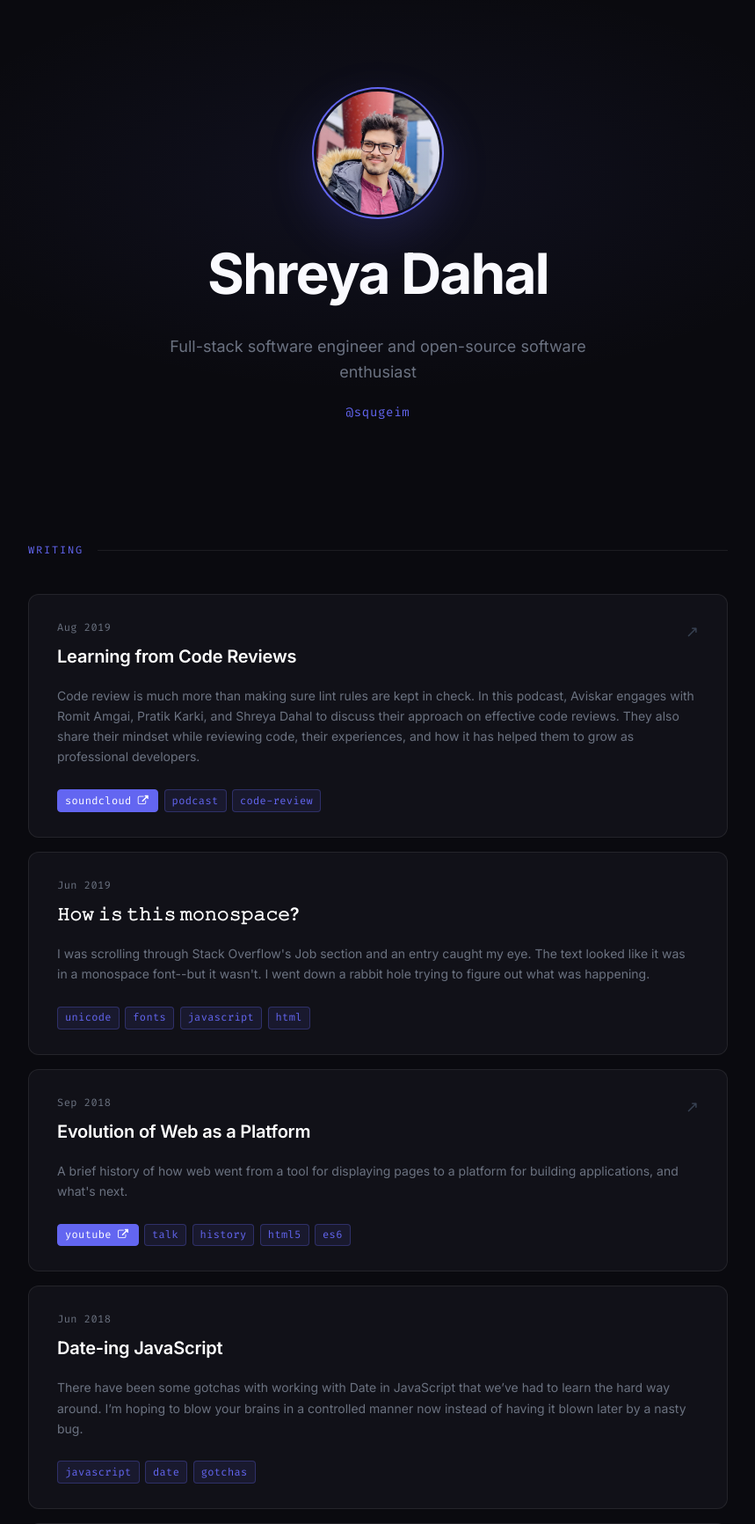
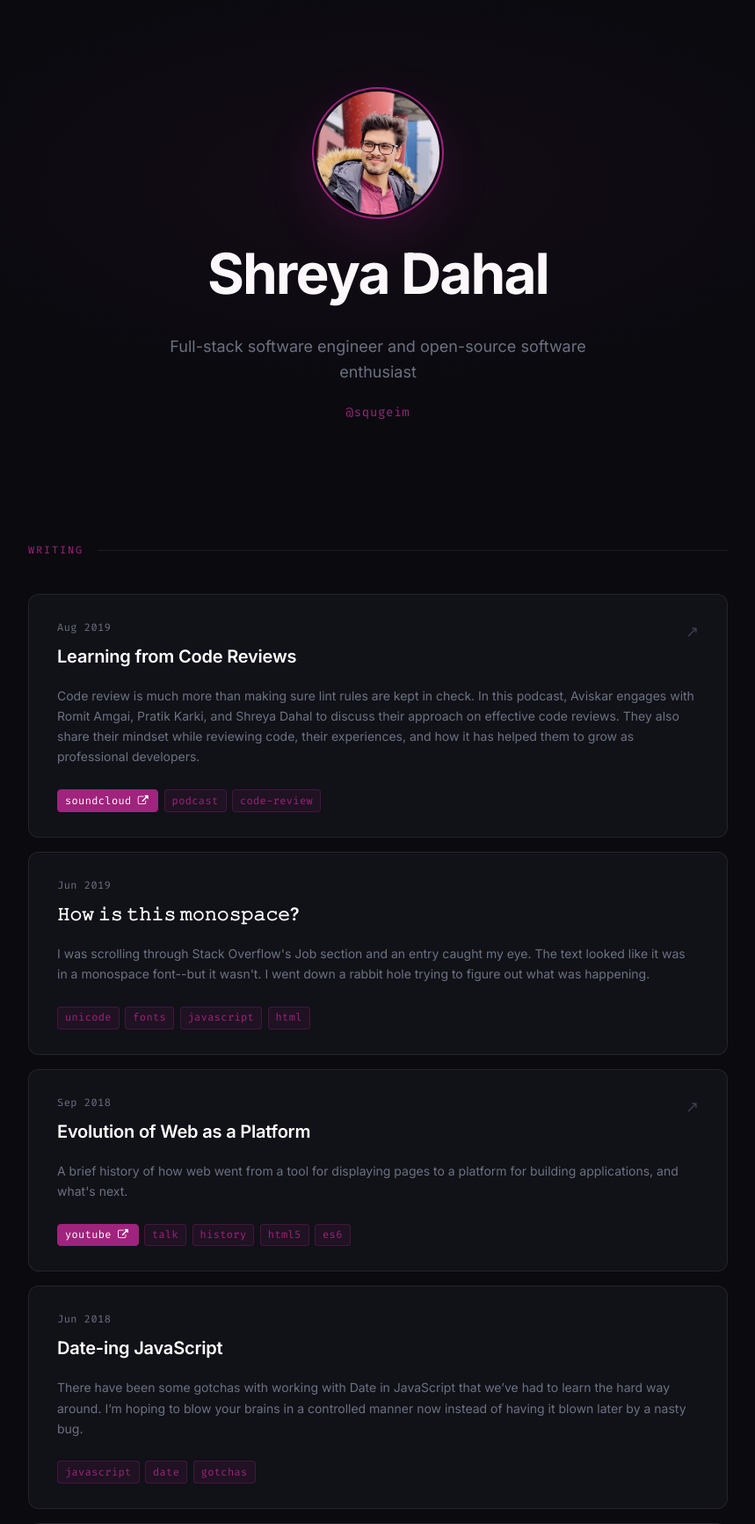
Before and after one commit to squgeim/squgeim.github.io, a PHP site: page / in a window 1280 px wide. Shown: the part 64-1796 px from the top of the page at 88% size, without its empty margins (210-1069 px from the left). Run offline with PHP 8.4, Linux system fonts and the light colour scheme.

Commit message:
feat: new colors

```diff
--- a/css/style.css
+++ b/css/style.css
@@ -38,21 +38,21 @@ a img { border: none; }
     --color-bg:           #0a0a0f;
     --color-surface:      #111118;
     --color-border:       rgba(255, 255, 255, 0.08);
-    --color-border-hover: rgba(99, 102, 241, 0.4);
-    --color-accent:       #6366f1;
-    --color-accent-dim:   rgba(99, 102, 241, 0.12);
-    --color-accent-glow:  rgba(99, 102, 241, 0.25);
+    --color-border-hover: rgba(160, 35, 125, 0.4);
+    --color-accent:       #a0237d;
+    --color-accent-dim:   rgba(160, 35, 125, 0.12);
+    --color-accent-glow:  rgba(160, 35, 125, 0.25);
     --color-text:         #e2e2e9;
     --color-text-muted:   #6b7280;
     --color-text-faint:   #374151;
     --color-white:        #ffffff;
     --color-code-bg:      rgba(0, 0, 0, 0.45);
-    --color-tag-bg:       rgba(99, 102, 241, 0.1);
-    --color-tag-border:   rgba(99, 102, 241, 0.3);
+    --color-tag-bg:       rgba(160, 35, 125, 0.1);
+    --color-tag-border:   rgba(160, 35, 125, 0.3);
 
     /* Legacy aliases used in reading-view link colors */
-    --color-bg-blue: #6366f1;
-    --color-bg-red:  #a78bfa;
+    --color-bg-blue: #a0237d;
+    --color-bg-red:  #d46bb5;
 
     --nav-height:   64px;
     --padding-card: 2.5rem;
@@ -183,7 +183,7 @@ a:hover {
     content: '';
     position: absolute;
     inset: 0;
-    background: radial-gradient(ellipse 60% 50% at 50% 40%, rgba(99, 102, 241, 0.07) 0%, transparent 70%);
+    background: radial-gradient(ellipse 60% 50% at 50% 40%, rgba(160, 35, 125, 0.07) 0%, transparent 70%);
     pointer-events: none;
 }
 
@@ -195,7 +195,7 @@ a:hover {
     box-shadow:
         0 0 0 3px var(--color-bg),
         0 0 0 5px var(--color-accent),
-        0 20px 60px rgba(99, 102, 241, 0.2);
+        0 20px 60px rgba(160, 35, 125, 0.2);
     margin-bottom: 2rem;
 }
 
--- a/sw.js
+++ b/sw.js
@@ -1,4 +1,4 @@
-const CACHE_NAME = 'c61945d3d0bb19e5ab2c8be24cced16a';
+const CACHE_NAME = '168ceafac7754ab3a8b829402faae625';
 const FILES = ['blogs/date-ing-javascript.html','blogs/distro-dilemma-of-a-linux-nerd.html','blogs/evolution-of-web-as-a-platform.html','blogs/how-is-this-monospace.html','blogs/learning-from-code-reviews.html','blogs/real-easy-way-to-transfer-files-from-linux.html','blogs/regrets-in-a-1-year-old-react-project.html','blogs/squremote.html','blogs/unit-testing-recompose-hocs.html','blogs/youtube-ad-auto-skipper.html','index.html'];
 
 self.addEventListener('install', e => {
```
